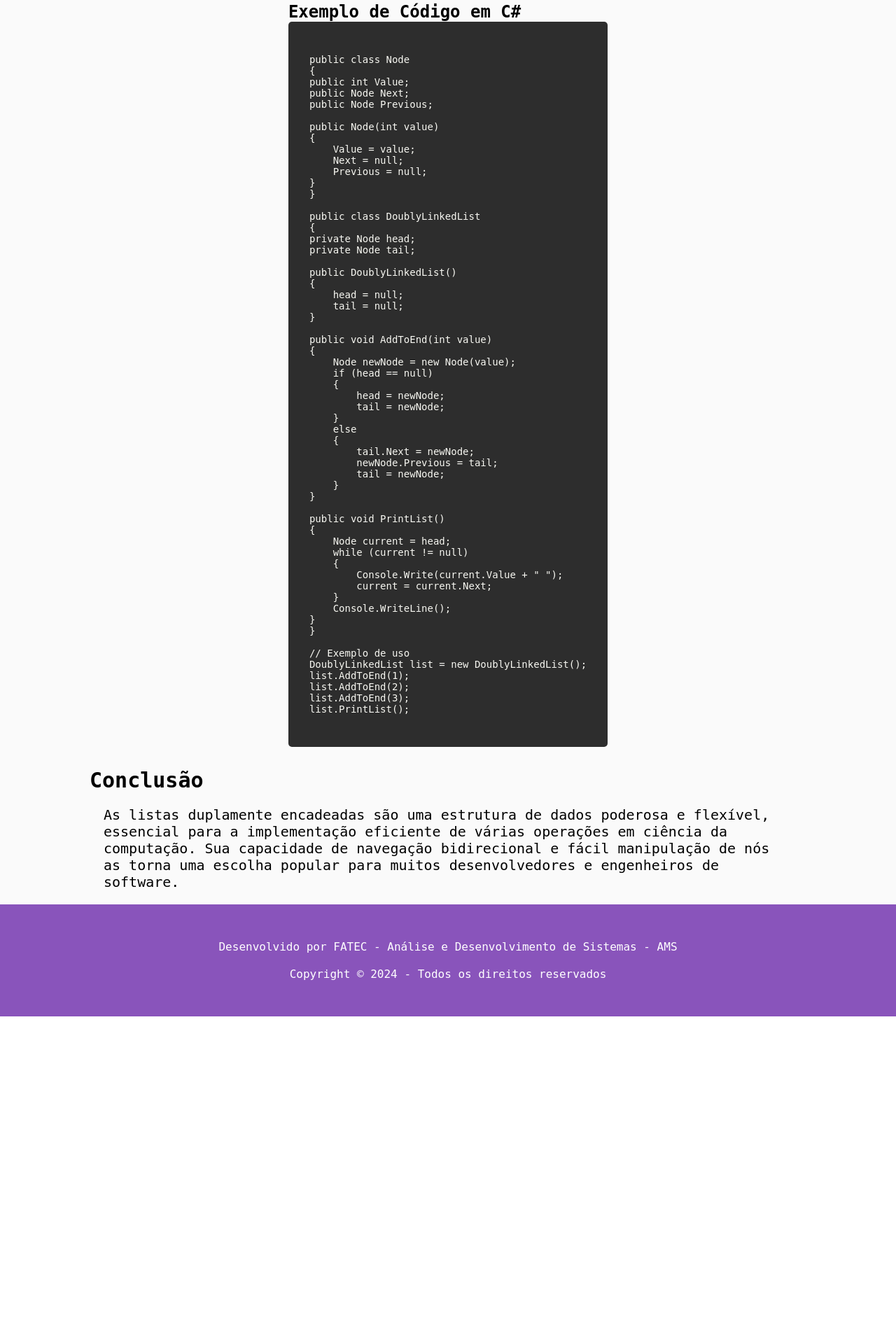
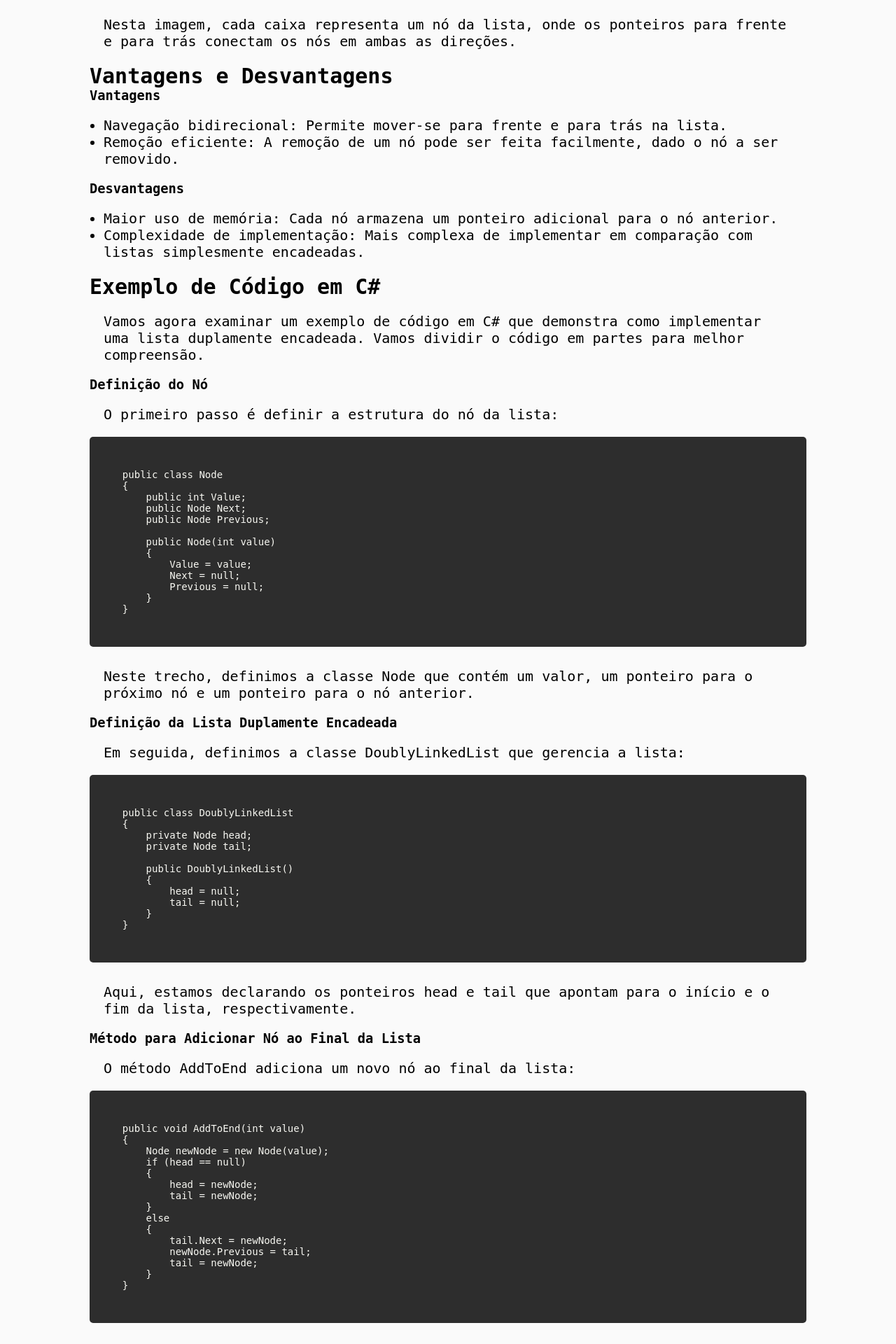
Before and after one commit to M3NT0Sz/CodeStruct, a PHP site: page /listasDuplamenteEncadeadas.html in a window 1280 px wide. Shown: the part 1510-3430 px from the top of the page at 70% size. Before the commit the page ends 2962 px from the top, so only its background shows below. Run offline with PHP 8.4, Linux system fonts and the light colour scheme; some libraries are stand-ins or nearby versions.

Commit message:
Adicionando informações nos sites

```diff
--- a/CSS/style.css
+++ b/CSS/style.css
@@ -148,7 +148,7 @@ body.dark pre > code.language-csharp {
   }
 }
 
-pre > code.language-csharp {
+pre > .language-csharp {
   background-color: #2d2d2d;
   color: #f8f8f2;
   display: block;
--- a/listasDuplamenteEncadeadas.html
+++ b/listasDuplamenteEncadeadas.html
@@ -14,14 +14,17 @@
         <h1>CodeStruct</h1>
       </a>
 
-        <input type="checkbox" class="checkbox" id="chk">
+      <input type="checkbox" class="checkbox" id="chk" />
       <label class="label" for="chk">
         <i class="fas fa-moon"></i>
         <i class="fas fa-sun"></i>
         <div class="bola"></div>
       </label>
       <script src="./JS/script.js"></script>
-        <script src="https://kit.fontawesome.com/5bcdea54fd.js" crossorigin="anonymous"></script>
+      <script
+        src="https://kit.fontawesome.com/5bcdea54fd.js"
+        crossorigin="anonymous"
+      ></script>
 
       <ul>
         <h3>
@@ -44,7 +47,7 @@
     <section class="tela">
       <section class="tela80">
         <header class="pagNome">
-          <h1>Lista Duplamente Encadeadas</h1>
+          <h1>Listas Duplamente Encadeadas</h1>
         </header>
         <section class="video">
           <h2>Vídeo Explicativo</h2>
@@ -56,7 +59,6 @@
             ></iframe>
           </section>
         </section>
-
         <section class="textos">
           <h2>Introdução</h2>
           <p>
@@ -97,11 +99,50 @@
             src="https://upload.wikimedia.org/wikipedia/commons/5/5e/Doubly-linked-list.svg"
             alt="Estrutura de uma lista duplamente encadeada"
           />
+          <p>
+            Nesta imagem, cada caixa representa um nó da lista, onde os
+            ponteiros para frente e para trás conectam os nós em ambas as
+            direções.
+          </p>
         </section>
 
-        <section>
+        <section class="textos">
+          <h2>Vantagens e Desvantagens</h2>
+          <h3>Vantagens</h3>
+          <ul>
+            <li>
+              Navegação bidirecional: Permite mover-se para frente e para trás
+              na lista.
+            </li>
+            <li>
+              Remoção eficiente: A remoção de um nó pode ser feita facilmente,
+              dado o nó a ser removido.
+            </li>
+          </ul>
+          <h3>Desvantagens</h3>
+          <ul>
+            <li>
+              Maior uso de memória: Cada nó armazena um ponteiro adicional para
+              o nó anterior.
+            </li>
+            <li>
+              Complexidade de implementação: Mais complexa de implementar em
+              comparação com listas simplesmente encadeadas.
+            </li>
+          </ul>
+        </section>
+
+        <section class="textos">
           <h2>Exemplo de Código em C#</h2>
-          <section>
+          <p>
+            Vamos agora examinar um exemplo de código em C# que demonstra como
+            implementar uma lista duplamente encadeada. Vamos dividir o código
+            em partes para melhor compreensão.
+          </p>
+
+          <h3>Definição do Nó</h3>
+          <p>O primeiro passo é definir a estrutura do nó da lista:</p>
+          <section class="code-container">
             <pre><code class="language-csharp">
   public class Node
   {
@@ -116,7 +157,21 @@ public Node(int value)
           Previous = null;
       }
   }
+                  </code></pre>
+          </section>
+          <p>
+            Neste trecho, definimos a classe <code>Node</code> que contém um
+            valor, um ponteiro para o próximo nó e um ponteiro para o nó
+            anterior.
+          </p>
 
+          <h3>Definição da Lista Duplamente Encadeada</h3>
+          <p>
+            Em seguida, definimos a classe <code>DoublyLinkedList</code> que
+            gerencia a lista:
+          </p>
+          <section class="code-container">
+            <pre><code class="language-csharp">
   public class DoublyLinkedList
   {
       private Node head;
@@ -127,7 +182,22 @@ public DoublyLinkedList()
           head = null;
           tail = null;
       }
+  }
+                  </code></pre>
+          </section>
+          <p>
+            Aqui, estamos declarando os ponteiros <code>head</code> e
+            <code>tail</code> que apontam para o início e o fim da lista,
+            respectivamente.
+          </p>
 
+          <h3>Método para Adicionar Nó ao Final da Lista</h3>
+          <p>
+            O método <code>AddToEnd</code> adiciona um novo nó ao final da
+            lista:
+          </p>
+          <section class="code-container">
+            <pre><code class="language-csharp">
   public void AddToEnd(int value)
   {
       Node newNode = new Node(value);
@@ -143,7 +213,21 @@ public void AddToEnd(int value)
           tail = newNode;
       }
   }
+                  </code></pre>
+          </section>
+          <p>
+            Este método cria um novo nó e o adiciona ao final da lista,
+            atualizando os ponteiros <code>Next</code> e
+            <code>Previous</code> conforme necessário.
+          </p>
 
+          <h3>Método para Imprimir a Lista</h3>
+          <p>
+            O método <code>PrintList</code> percorre a lista e imprime os
+            valores de cada nó:
+          </p>
+          <section class="code-container">
+            <pre><code class="language-csharp">
   public void PrintList()
   {
       Node current = head;
@@ -154,8 +238,17 @@ public void PrintList()
       }
       Console.WriteLine();
   }
-}
+                  </code></pre>
+          </section>
+          <p>
+            Este método percorre a lista a partir do <code>head</code> e imprime
+            os valores de cada nó até chegar ao final da lista.
+          </p>
 
+          <h3>Exemplo de Uso</h3>
+          <p>Por fim, um exemplo de como usar a lista duplamente encadeada:</p>
+          <section class="code-container">
+            <pre><code class="language-csharp">
   // Exemplo de uso
   DoublyLinkedList list = new DoublyLinkedList();
   list.AddToEnd(1);
@@ -164,15 +257,22 @@ list.AddToEnd(3);
   list.PrintList();
                   </code></pre>
           </section>
+          <p>
+            Este exemplo cria uma nova lista duplamente encadeada, adiciona três
+            nós e imprime os valores da lista.
+          </p>
         </section>
         <section class="textos">
           <h2>Conclusão</h2>
           <p>
-            As listas duplamente encadeadas são uma estrutura de dados poderosa
-            e flexível, essencial para a implementação eficiente de várias
-            operações em ciência da computação. Sua capacidade de navegação
-            bidirecional e fácil manipulação de nós as torna uma escolha popular
-            para muitos desenvolvedores e engenheiros de software.
+            Listas duplamente encadeadas são uma estrutura de dados versátil e
+            eficiente, adequada para uma variedade de aplicações em ciência da
+            computação. Sua capacidade de navegação bidirecional e operações
+            eficientes de inserção e remoção as tornam uma escolha popular em
+            muitos contextos. Apesar de serem um pouco mais complexas que as
+            listas simplesmente encadeadas, suas vantagens frequentemente
+            superam as desvantagens, especialmente em situações onde é
+            necessária uma navegação mais flexível pelos dados.
           </p>
         </section>
       </section>
```
Also changed, not shown: listasSimplesmenteEncadeadas.html (+88 -13 lines). Lines whose indentation alone changed are shown as unchanged.
